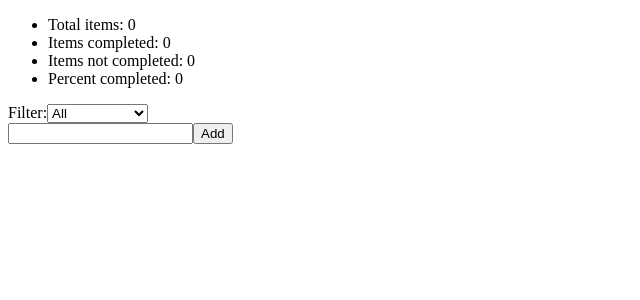
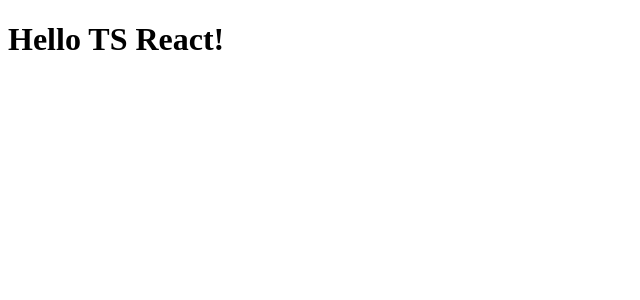
Before and after one commit to ryong9rrr/react-practice, a React (Create React App) app: page / in a window 1280 px wide. Shown: the top 300 px of the page, without its empty margins (0-640 px from the left). Built offline with nearby package versions, Linux system fonts and the light colour scheme.

Commit message:
chore: TS React + ESLint + Prettier config

```diff
--- a/package.json
+++ b/package.json
@@ -12,7 +12,6 @@
     "react": "^18.2.0",
     "react-dom": "^18.2.0",
     "react-scripts": "5.0.1",
-    "recoil": "^0.7.4",
     "typescript": "^4.7.4",
     "web-vitals": "^2.1.0"
   },
--- a/public/index.html
+++ b/public/index.html
@@ -8,7 +8,7 @@
       name="description"
       content="Web site created using create-react-app"
     />
-    <title>React App</title>
+    <title>React TS App</title>
   </head>
   <body>
     <div id="root"></div>
--- a/src/App.tsx
+++ b/src/App.tsx
@@ -1,10 +1,9 @@
 import React from 'react'
-import TodoList from './TodoList'
 
 function App() {
   return (
     <React.Fragment>
-      <TodoList />
+      <h1>Hello TS React!</h1>
     </React.Fragment>
   )
 }
--- a/src/TodoList/TodoItem.tsx
+++ /dev/null
@@ -1,57 +0,0 @@
-import { ChangeEvent } from 'react'
-import { useRecoilState } from 'recoil'
-import { todoListState } from './core/store'
-import { Todo } from './core/types'
-
-interface TodoItemProps {
-  item: Todo
-}
-
-function TodoItem({ item }: TodoItemProps) {
-  // getter, setter 둘다 가져오려면 useRecoilState()
-  const [todoList, setTodoList] = useRecoilState(todoListState)
-  const index = todoList.findIndex((listItem) => listItem === item)
-
-  const editItemText = (e: ChangeEvent) => {
-    const value = (e.target as HTMLInputElement).value
-    const newList = replaceItemAtIndex(todoList, index, {
-      ...item,
-      text: value
-    })
-
-    setTodoList(newList)
-  }
-
-  const toggleItemCompletion = () => {
-    const newList = replaceItemAtIndex(todoList, index, {
-      ...item,
-      isComplete: !item.isComplete
-    })
-
-    setTodoList(newList)
-  }
-
-  const deleteItem = () => {
-    const newList = removeItemAtIndex(todoList, index)
-
-    setTodoList(newList)
-  }
-
-  return (
-    <div>
-      <input type="text" value={item.text} onChange={editItemText} />
-      <input type="checkbox" checked={item.isComplete} onChange={toggleItemCompletion} />
-      <button onClick={deleteItem}>X</button>
-    </div>
-  )
-}
-
-export default TodoItem
-
-function replaceItemAtIndex(arr: Todo[], index: number, newValue: Todo) {
-  return [...arr.slice(0, index), newValue, ...arr.slice(index + 1)]
-}
-
-function removeItemAtIndex(arr: Todo[], index: number) {
-  return [...arr.slice(0, index), ...arr.slice(index + 1)]
-}
--- a/src/TodoList/TodoItemCreator.tsx
+++ /dev/null
@@ -1,40 +0,0 @@
-import { ChangeEvent, useState } from 'react'
-import { useSetRecoilState } from 'recoil'
-import { todoListState } from './core/store'
-
-function TodoItemCreator() {
-  const [inputValue, setInputValue] = useState('')
-  // 값을 변경할 때는 useSetRecoilState()
-  const setTodoList = useSetRecoilState(todoListState)
-
-  const addItem = () => {
-    setTodoList((oldTodoList) => [
-      ...oldTodoList,
-      {
-        id: getId(),
-        text: inputValue,
-        isComplete: false
-      }
-    ])
-    setInputValue('')
-  }
-
-  const onChange = (e: ChangeEvent) => {
-    setInputValue((e.target as HTMLInputElement).value)
-  }
-
-  return (
-    <div>
-      <input type="text" value={inputValue} onChange={onChange} />
-      <button onClick={addItem}>Add</button>
-    </div>
-  )
-}
-
-export default TodoItemCreator
-
-// 고유한 Id 생성을 위한 유틸리티
-let id = 0
-function getId() {
-  return id++
-}
--- a/src/TodoList/TodoListFilters.tsx
+++ /dev/null
@@ -1,26 +0,0 @@
-import { ChangeEvent } from 'react'
-import { useRecoilState } from 'recoil'
-import { todoListFilterState } from './core/store'
-import { FilterOptions } from './core/types'
-
-function TodoListFilters() {
-  const [filter, setFilter] = useRecoilState(todoListFilterState)
-
-  // 이렇게 쓰는게 맞나... 제네릭으로 FilterOptions로만 타입을 좁힐 수는 없을까?
-  const updateFilter = (e: ChangeEvent) => {
-    setFilter((e.target as HTMLSelectElement).value as FilterOptions)
-  }
-
-  return (
-    <>
-      Filter:
-      <select value={filter} onChange={updateFilter}>
-        <option value="Show All">All</option>
-        <option value="Show Completed">Completed</option>
-        <option value="Show Uncompleted">Uncompleted</option>
-      </select>
-    </>
-  )
-}
-
-export default TodoListFilters
--- a/src/TodoList/TodoListStats.tsx
+++ /dev/null
@@ -1,19 +0,0 @@
-import { useRecoilValue } from 'recoil'
-import { todoListStatsState } from './core/store'
-
-function TodoListStats() {
-  const { totalNum, totalCompletedNum, totalUncompletedNum, percentCompleted } = useRecoilValue(todoListStatsState)
-
-  const formattedPercentCompleted = Math.round(percentCompleted * 100)
-
-  return (
-    <ul>
-      <li>Total items: {totalNum}</li>
-      <li>Items completed: {totalCompletedNum}</li>
-      <li>Items not completed: {totalUncompletedNum}</li>
-      <li>Percent completed: {formattedPercentCompleted}</li>
-    </ul>
-  )
-}
-
-export default TodoListStats
--- a/src/TodoList/core/store.ts
+++ /dev/null
@@ -1,48 +0,0 @@
-import { atom } from 'recoil'
-import { selector } from 'recoil'
-import { FilterOptions, StatsState, Todo } from './types'
-
-export const todoListState = atom<Todo[]>({
-  key: 'todoListState',
-  default: []
-})
-
-export const todoListFilterState = atom<FilterOptions>({
-  key: 'todoListFilterState',
-  default: 'Show All'
-})
-
-export const filteredTodoListState = selector<Todo[]>({
-  key: 'filteredTodoListState',
-  get: ({ get }) => {
-    const filter = get(todoListFilterState)
-    const list = get(todoListState)
-
-    switch (filter) {
-      case 'Show Completed':
-        return list.filter((item) => item.isComplete)
-      case 'Show Uncompleted':
-        return list.filter((item) => !item.isComplete)
-      default:
-        return list
-    }
-  }
-})
-
-export const todoListStatsState = selector<StatsState>({
-  key: 'todoListStatsState',
-  get: ({ get }) => {
-    const todoList = get(todoListState)
-    const totalNum = todoList.length
-    const totalCompletedNum = todoList.filter((item) => item.isComplete).length
-    const totalUncompletedNum = totalNum - totalCompletedNum
-    const percentCompleted = totalNum === 0 ? 0 : totalCompletedNum / totalNum
-
-    return {
-      totalNum,
-      totalCompletedNum,
-      totalUncompletedNum,
-      percentCompleted
-    }
-  }
-})
--- a/src/TodoList/index.tsx
+++ /dev/null
@@ -1,26 +0,0 @@
-import React from 'react'
-import { useRecoilValue } from 'recoil'
-import { filteredTodoListState } from './core/store'
-import { Todo } from './core/types'
-import TodoItem from './TodoItem'
-import TodoItemCreator from './TodoItemCreator'
-import TodoListFilters from './TodoListFilters'
-import TodoListStats from './TodoListStats'
-
-const TodoList = () => {
-  // 사용하는 쪽에서 readonly로 value를 가져옴
-  const todoList = useRecoilValue<Todo[]>(filteredTodoListState)
-
-  return (
-    <React.Fragment>
-      <TodoListStats />
-      <TodoListFilters />
-      <TodoItemCreator />
-      {todoList.map((todoItem) => (
-        <TodoItem key={todoItem.id} item={todoItem} />
-      ))}
-    </React.Fragment>
-  )
-}
-
-export default TodoList
--- a/src/index.tsx
+++ b/src/index.tsx
@@ -1,10 +1,5 @@
 import ReactDOM from 'react-dom/client'
-import { RecoilRoot } from 'recoil'
 import App from './App'
 const root = ReactDOM.createRoot(document.getElementById('root') as HTMLElement)
 
-root.render(
-  <RecoilRoot>
-    <App />
-  </RecoilRoot>
-)
+root.render(<App />)
```
Also changed, not shown: src/TodoList/core/types.ts (deleted, +0 -13 lines), 2 other files (tests, documents, lock files or other folders).
